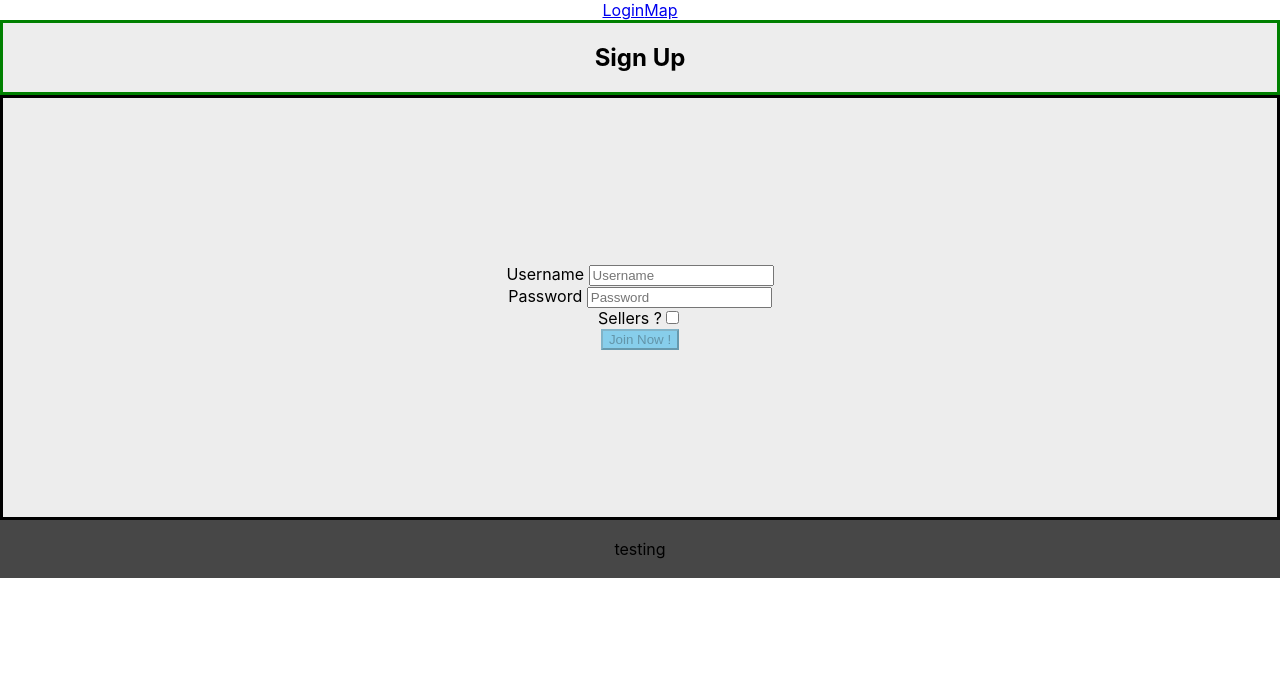
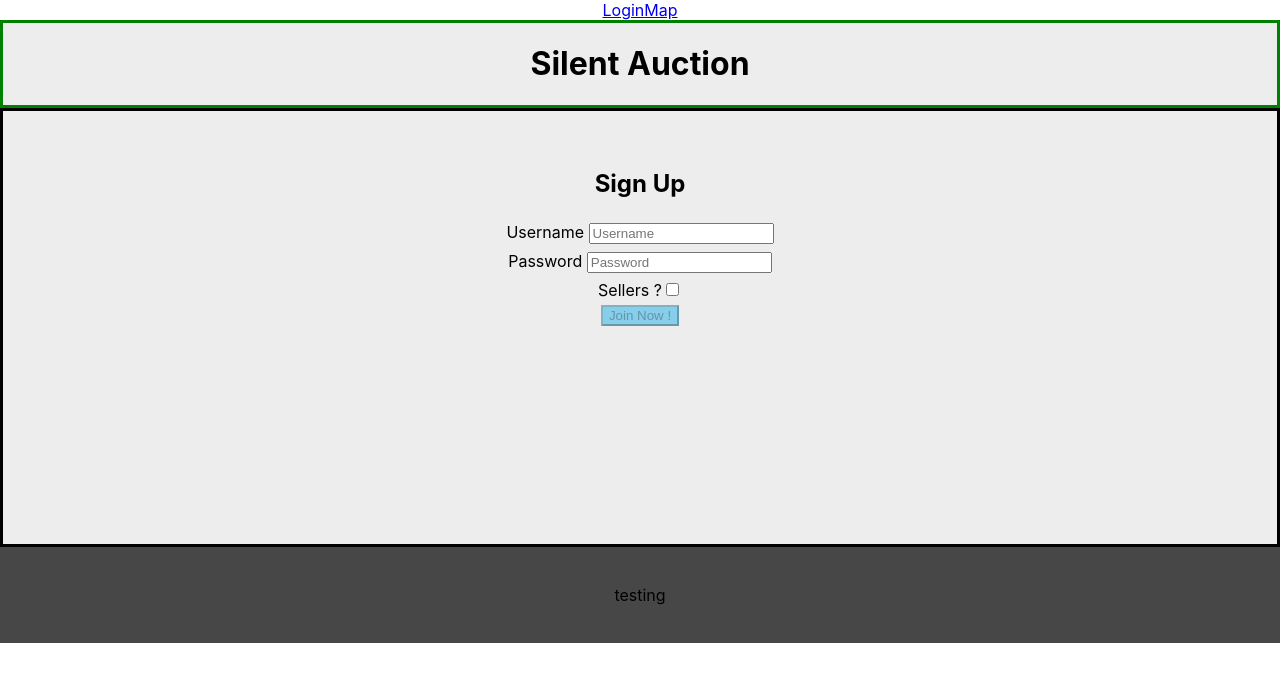
Before and after one commit to Build-Week-silentAuction2/front-end, a React (Create React App) app in the folder react-1/: page / in a window 1280 px wide. Shown: the top 682 px of the page. Built offline with nearby package versions, Linux system fonts and the light colour scheme.

Commit message:
messy styling

```diff
--- a/react-1/src/Components/Form.js
+++ b/react-1/src/Components/Form.js
@@ -13,16 +13,21 @@ background: #ededed;
 `
 const StyledForm = styled.form`
 border: solid black;
-padding: 13%;
+padding:3%;
 background: #ededed;
 `
-
+const StyledPadding = styled.div`
+padding:0.3%;
+`
 const StyledButton = styled.button`
 background: skyblue;`
 
 const StyledFooter = styled.footer`
-padding:1.5%;
+padding:3%;
 background: #474747;`
+
+const StyledPaddingBottom = styled.div`
+padding-bottom: 15%;`
 
 export default function Form(props) {
     //state
@@ -109,9 +114,11 @@ export default function Form(props) {
     return(
         <React.Fragment>
         <StyledDiv>
-            <h2>Sign Up</h2>
+            <h1>Silent Auction</h1>
         </StyledDiv>
         <StyledForm onSubmit = {formSubmit}>
+            <h2>Sign Up</h2>
+            <StyledPadding>
             <label htmlFor = "username">Username </label>
             <input
             type = "text"
@@ -124,7 +131,9 @@ export default function Form(props) {
             {errors.username.length > 0 ? (
             <p className = "error">{errors.username}</p>)
              : null}
+             </StyledPadding>
 
+             <StyledPadding>
             <label htmlFor = "password">Password </label>
             <input
             type = "password"
@@ -137,7 +146,7 @@ export default function Form(props) {
             {errors.password.length > 0 ? (
             <p className = "error">{errors.password}</p>)
              : null}
-
+             </StyledPadding>
              {/* <label htmlFor = "passwordConfirm">Confirm Password </label>
             <input
             type = "password"
@@ -150,7 +159,7 @@ export default function Form(props) {
             <p className = "error">{errors.passwordConfirm}</p>)
              : null} */}
 
-
+             <StyledPadding>
             <label htmlFor = "sellers">Sellers ?</label>
             <input
             type = "checkbox"
@@ -159,7 +168,11 @@ export default function Form(props) {
             checked = {users.sellers}
             onChange = {inputChange}
             /><br></br>
+            </StyledPadding>
+            <StyledPaddingBottom>
             <StyledButton type = "submit" disabled = {buttonDisabled}>Join Now !</StyledButton>
+
+            </StyledPaddingBottom>
         </StyledForm>
         <StyledFooter>testing</StyledFooter>
         </React.Fragment>
```
